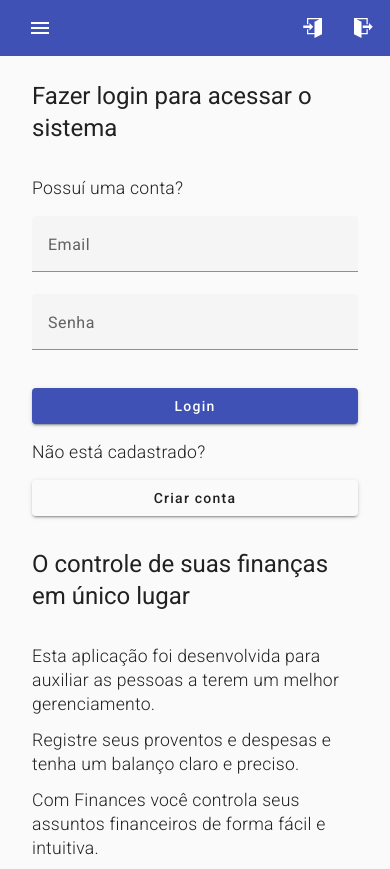
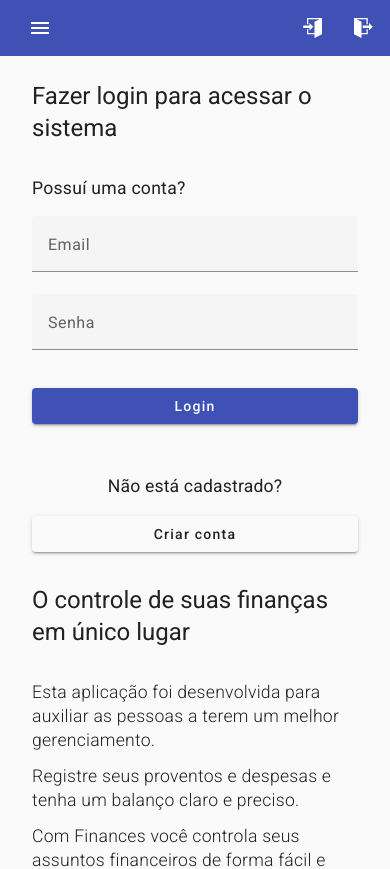
Before and after one commit to GiselleBarbosa/angular-finances_v2.0, an Angular app: page / in a window 390 px wide. Shown: the top 869 px of the page. Built offline with nearby package versions, Linux system fonts and the light colour scheme.

Commit message:
chore: button width adjusted in mobile version

```diff
--- a/src/app/features/home/home.component.html
+++ b/src/app/features/home/home.component.html
@@ -39,7 +39,7 @@
     </form>
     <button mat-raised-button color="primary" type="submit">Login</button>
 
-    <p>Não está cadastrado?</p>
+    <h3>Não está cadastrado?</h3>
     <button mat-raised-button color="secondary">Criar conta</button>
   </div>
 </div>
--- a/src/app/features/home/home.component.scss
+++ b/src/app/features/home/home.component.scss
@@ -28,9 +28,16 @@
 
     & p {
       font-size: 1.1rem;
-      font-weight: 300;
+      font-weight: 400;
       line-height: 1.5rem;
       margin-bottom: 0;
+    }
+
+    & h3 {
+      text-align: center;
+      font-size: 1.1rem;
+      font-weight: 400;
+      margin: 2rem 0 0 0;
     }
 
     .example-form {
@@ -69,6 +76,14 @@
     & .container__actions {
       max-width: 90%;
       order: 0;
+
+      .example-form {
+        min-width: 100%;
+      }
+
+      .example-full-width {
+        min-width: 100%;
+      }
     }
   }
 }
@@ -87,6 +102,14 @@
       flex-direction: column;
 
       & button {
+        width: 100%;
+      }
+
+      .example-form {
+        width: 100%;
+      }
+
+      .example-full-width {
         width: 100%;
       }
     }
```
